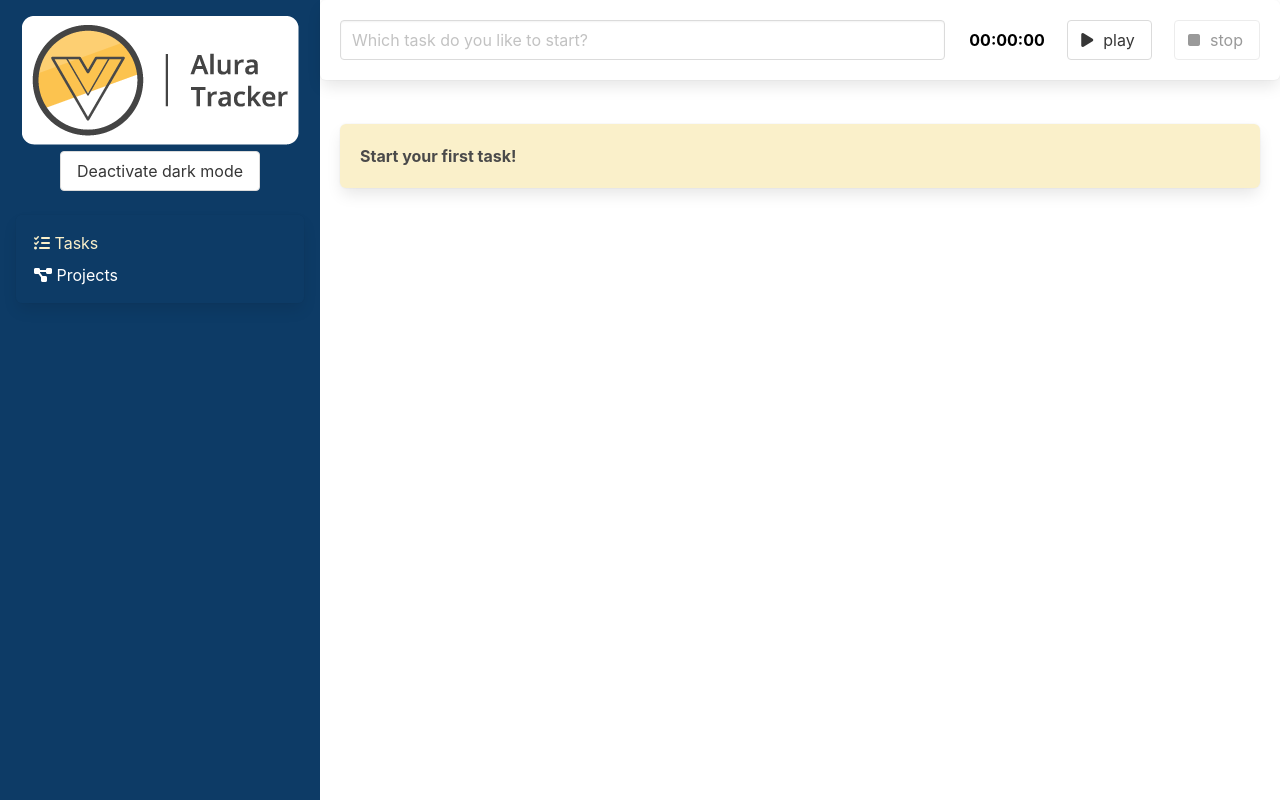
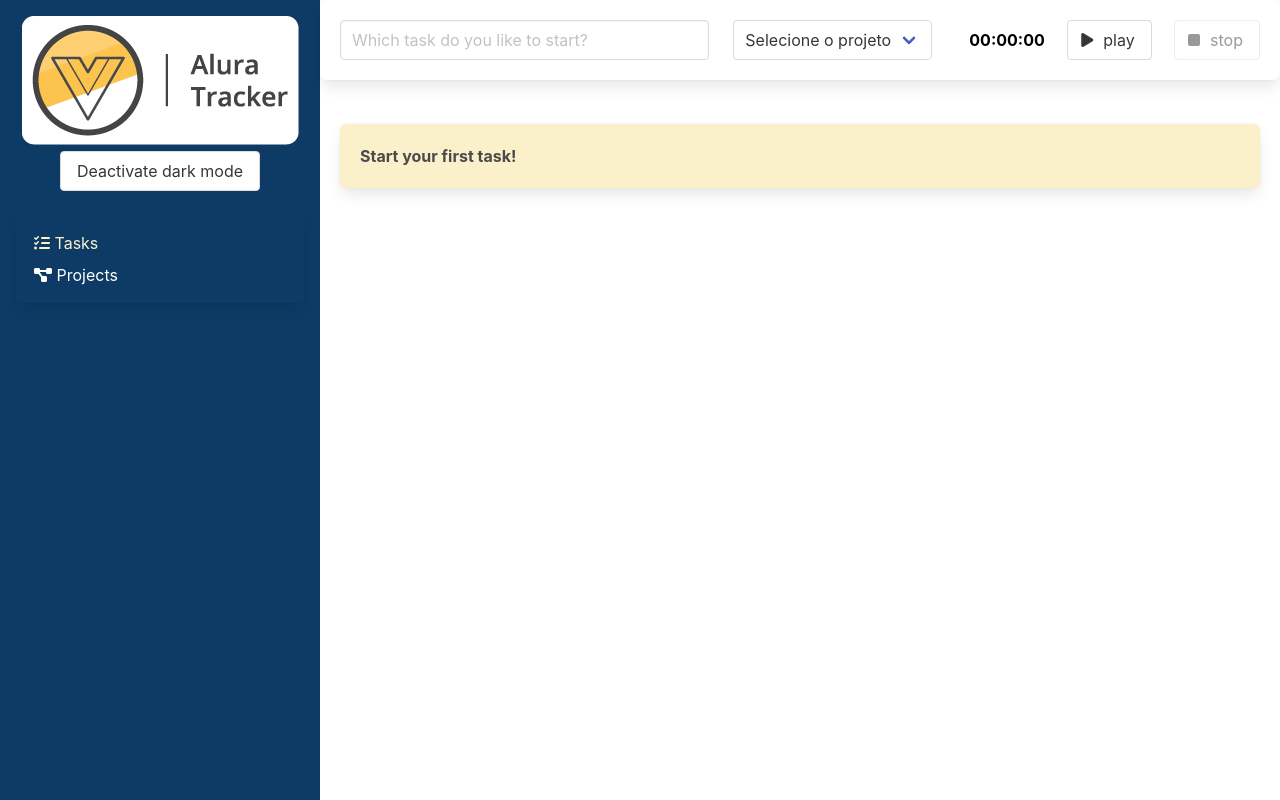
Before and after one commit to brunadalla/alura-tracker, a Vue app: page /#/ in a window 1280 px wide. Built offline with nearby package versions, Linux system fonts and the light colour scheme.

Commit message:
feat: changing the state

```diff
--- a/src/components/Form.vue
+++ b/src/components/Form.vue
@@ -2,7 +2,7 @@
   <div class="box form">
     <div class="columns">
       <div
-        class="column is-8"
+        class="column is-5"
         role="form"
         aria-label="Form to create a new task"
       >
@@ -13,15 +13,32 @@
           v-model="description"
         />
       </div>
+      <div class="column is-3">
+        <div class="select">
+          <select v-model="idProject">
+            <option value="">Selecione o projeto</option>
+            <option
+              :value="project.id"
+              v-for="project in projects"
+              :key="project.id"
+            >
+              {{ project.name }}
+            </option>
+          </select>
+        </div>
+      </div>
       <div class="column">
-        <TimerComponent @toFinishedTimer="endTask" />
+        <TimerComponent @toFinishedTimer="saveTask" />
       </div>
     </div>
   </div>
 </template>
 
 <script lang="ts">
-import { defineComponent } from "vue"
+import { computed, defineComponent } from "vue"
+import { useStore } from "vuex"
+
+import { key } from "@/store"
 import TimerComponent from "./Timer.vue"
 
 export default defineComponent({
@@ -33,16 +50,24 @@ export default defineComponent({
   data() {
     return {
       description: "",
+      idProject: "",
     }
   },
   methods: {
-    endTask(timeFormatted: number): void {
+    saveTask(timeFormatted: number): void {
       this.$emit("toSaveTask", {
         durationInSeconds: timeFormatted,
         description: this.description,
+        project: this.projects.find(proj => proj.id == this.idProject)
       })
       this.description = ""
     },
+  },
+  setup() {
+    const store = useStore(key)
+    return {
+      projects: computed(() => store.state.projects),
+    }
   },
 })
 </script>
--- a/src/interfaces/ITask.ts
+++ b/src/interfaces/ITask.ts
@@ -1,4 +1,7 @@
+import IProject from "./IProject"
+
 export default interface ITask {
   durationInSeconds: number
-  description: string
+  description: string,
+  project: IProject
 }
--- a/src/main.ts
+++ b/src/main.ts
@@ -1,6 +1,8 @@
 import { createApp } from "vue"
 import App from "./App.vue"
 import "@fortawesome/fontawesome-free/css/all.css"
+
 import router from "./router"
+import { key, store } from "./store"
 
-createApp(App).use(router).mount("#app")
+createApp(App).use(router).use(store, key).mount("#app")
```
Also changed, not shown: src/components/Box.vue (line endings or trailing spaces).
